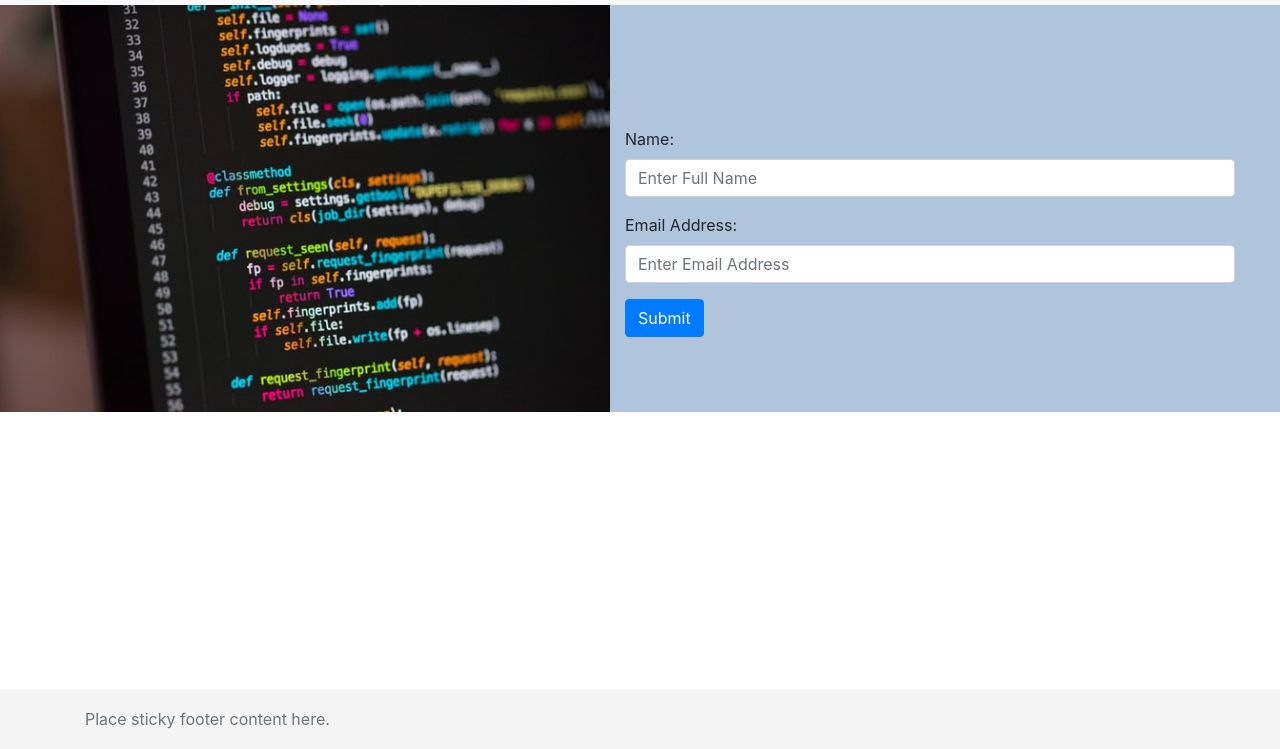
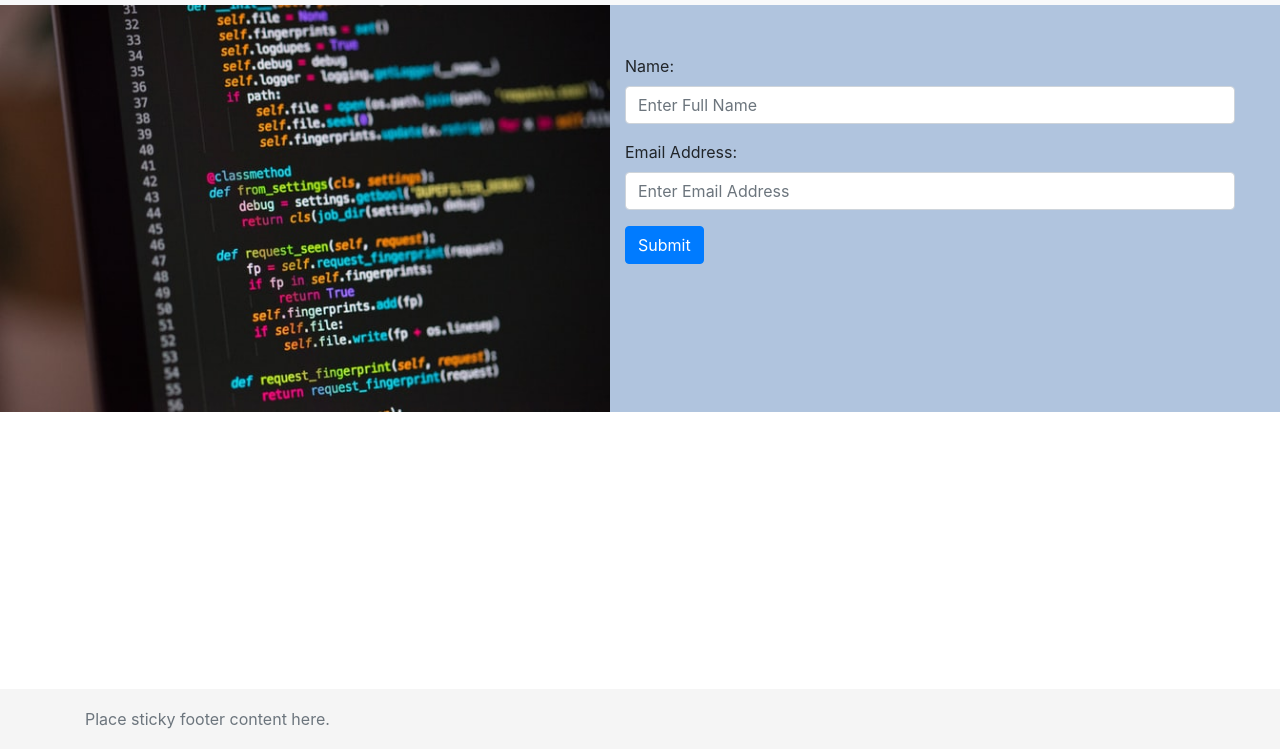
Before and after one commit to kriserv93/MILESTONE2, a plain HTML site: page contact.html in a window 1280 px wide. Shown: the part 51-800 px from the top of the page. Drawn offline with nearby package versions, Linux system fonts and the light colour scheme.

Commit message:
changed frm class padding to 8 percent

```diff
--- a/css/style.css
+++ b/css/style.css
@@ -15,7 +15,7 @@ img {
 
 /* form padding */
 .frm {
-    padding: 20% 0 10%;
+    padding: 8% 0 10%;
 
 }
 /* about me background color and positioning */
```
